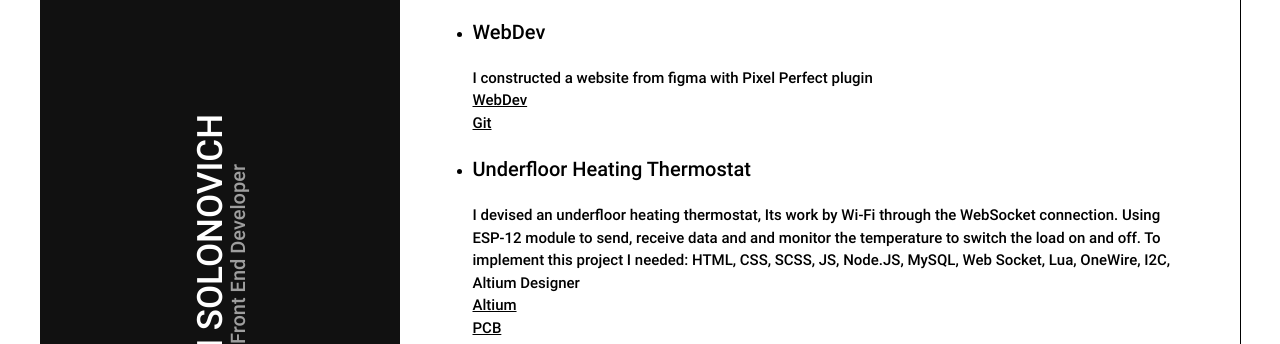
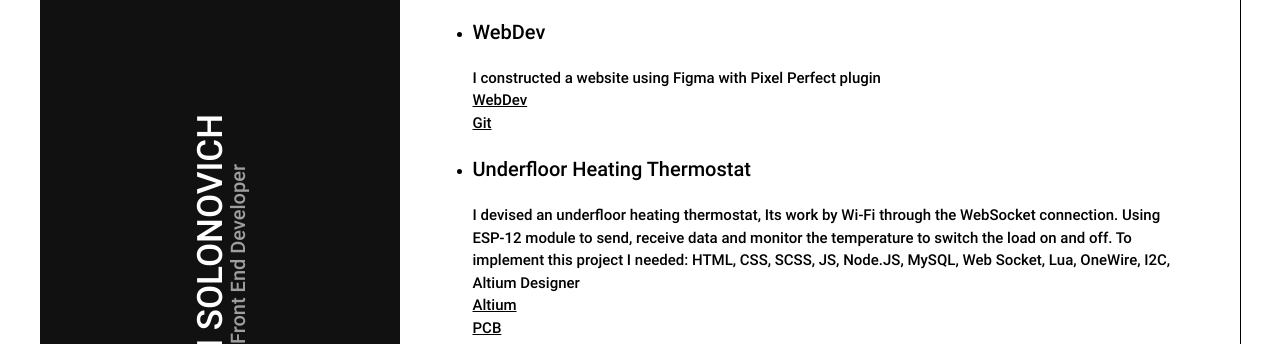
Before and after one commit to noexanu/cv, a plain HTML site: page index.html in a window 1280 px wide. Shown: the part 521-865 px from the top of the page. Drawn offline with Linux system fonts and the light colour scheme.

Commit message:
fix: gramma

```diff
--- a/index.html
+++ b/index.html
@@ -75,7 +75,7 @@ Telegram:
           </li>
           <li>
             <h3>WebDev</h3>
-            <p>I constructed a website from figma with Pixel Perfect plugin</p>
+            <p>I constructed a website using Figma with Pixel Perfect plugin</p>
             <a href="https://gallant-easley-a546a7.netlify.app/">WebDev</a>
             <a href="https://github.com/noexanu/webdev">Git</a>
           </li>
@@ -84,8 +84,8 @@ Telegram:
             <p>
               I devised an underfloor heating thermostat, Its work by Wi-Fi
               through the WebSocket connection. Using ESP-12 module to send,
-              receive data and and monitor the temperature to switch the load on
-              and off. To implement this project I needed: HTML, CSS, SCSS, JS,
+              receive data and monitor the temperature to switch the load on and
+              off. To implement this project I needed: HTML, CSS, SCSS, JS,
               Node.JS, MySQL, Web Socket, Lua, OneWire, I2C, Altium Designer
             </p>
             <a href="img/altium.jpg">Altium</a>
```
